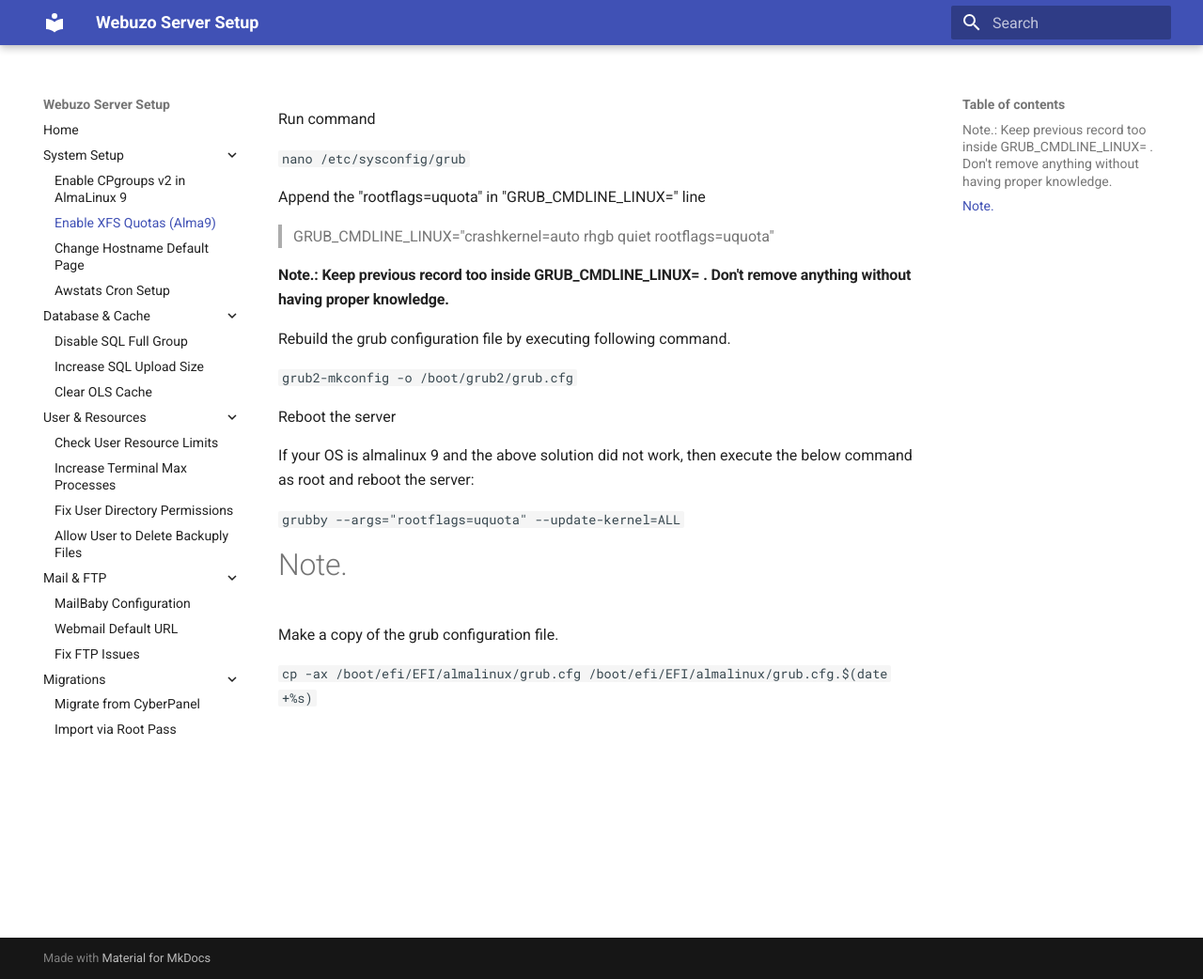
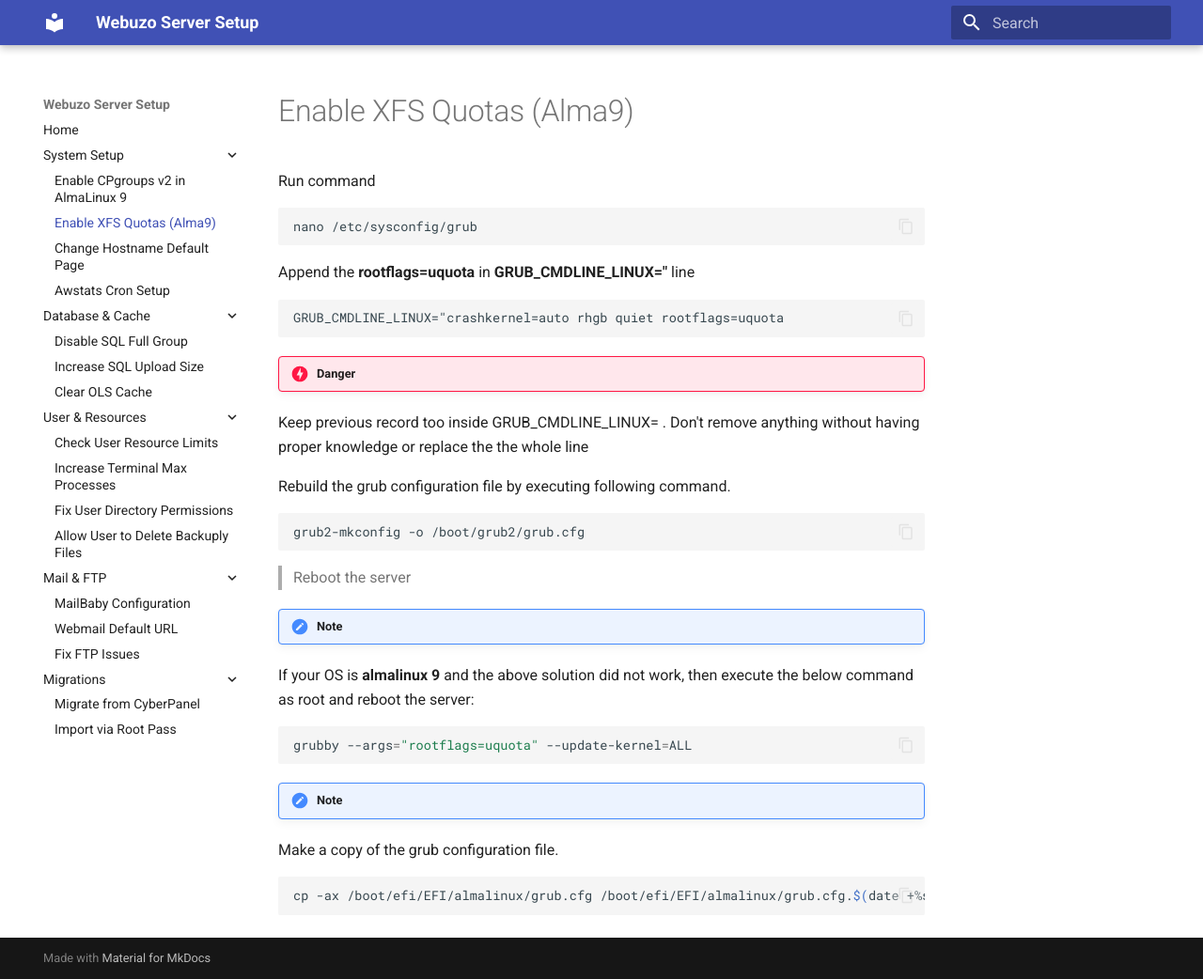
Before and after one commit to cornQ/webuzo-server-setup, an MkDocs documentation site: the page built from docs/webuzo-enable-xfs-quotas-almalinux9.md, in a window 1280 px wide and 1042 px high. Shown: the whole window at 94% size. Built offline with MkDocs 1.6.1 and Material for MkDocs 9.7.7, drawn with Linux system fonts in a browser that asks for light colours.

Commit message:
FIX FORMATING

````diff
--- a/docs/webuzo-enable-xfs-quotas-almalinux9.md
+++ b/docs/webuzo-enable-xfs-quotas-almalinux9.md
@@ -2,26 +2,38 @@
 
 Run command
 
-` nano /etc/sysconfig/grub`
+```bash
+nano /etc/sysconfig/grub
+```
 
-Append the "rootflags=uquota" in "GRUB_CMDLINE_LINUX=" line
+Append the __rootflags=uquota__ in __GRUB_CMDLINE_LINUX="__ line
 
-> GRUB_CMDLINE_LINUX="crashkernel=auto rhgb quiet rootflags=uquota"
+```conf
+GRUB_CMDLINE_LINUX="crashkernel=auto rhgb quiet rootflags=uquota
+```
 
-#### Note.: Keep previous record too inside GRUB_CMDLINE_LINUX= . Don't remove anything without having proper knowledge.
+!!! danger
+Keep previous record too inside GRUB_CMDLINE_LINUX= . Don't remove anything without having proper knowledge or replace the the whole line
 
 Rebuild the grub configuration file by executing following command.
 
-` grub2-mkconfig -o /boot/grub2/grub.cfg`
+```bash
+grub2-mkconfig -o /boot/grub2/grub.cfg
+```
 
-Reboot the server
+> Reboot the server
 
-If your OS is almalinux 9 and the above solution did not work, then execute the below command as root and reboot the server:
+!!! note
+If your OS is __almalinux 9__ and the above solution did not work, then execute the below command as root and reboot the server:
 
-`grubby --args="rootflags=uquota" --update-kernel=ALL`
+```bash
+grubby --args="rootflags=uquota" --update-kernel=ALL
+```
 
 
-# Note.
+!!! note
 Make a copy of the grub configuration file.
 
-`cp -ax /boot/efi/EFI/almalinux/grub.cfg /boot/efi/EFI/almalinux/grub.cfg.$(date +%s)`
+```bash
+cp -ax /boot/efi/EFI/almalinux/grub.cfg /boot/efi/EFI/almalinux/grub.cfg.$(date +%s)
+```
````
Also changed, not shown: docs/webuzo-allow-user-to-delete-backuply-backup-files.md (+3 -1 lines), docs/webuzo-awstat-cron-setup.md (+1 -1 lines), docs/webuzo-check-resource-limit-from-end-user-terminal.md (+3 -1 lines), docs/webuzo-disable-sql-full-group-by.md (+4 -2 lines), docs/webuzo-enable-cpgroups-v2.md (+4 -2 lines).
